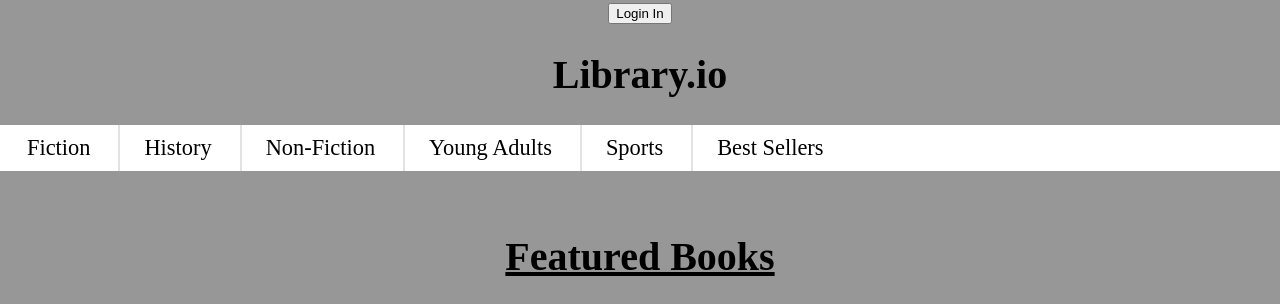
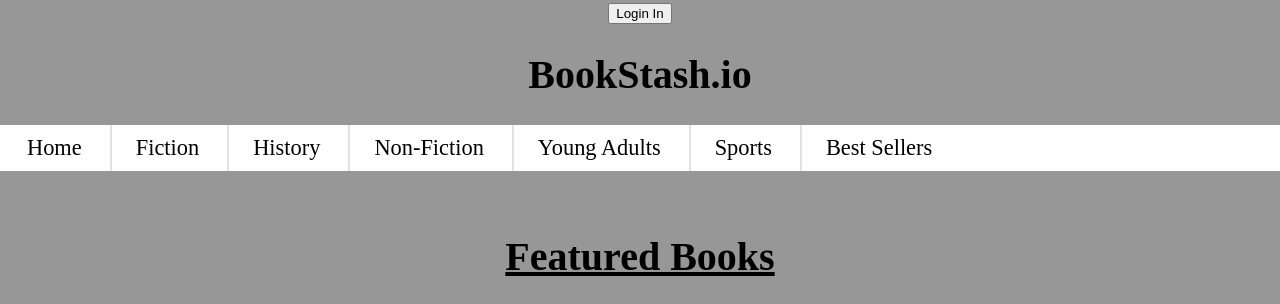
Before and after one commit to brandenkassab/CSI-4999, a PHP site: page /home.php in a window 1280 px wide. Shown: the part 301-605 px from the top of the page. Run offline with PHP 8.4, Linux system fonts and the light colour scheme; a user stored in the database is signed in.

Commit message:
Update home.php

```diff
--- a/libraryio/home.php
+++ b/libraryio/home.php
@@ -92,13 +92,14 @@ h1{
 
 
 
-<h1>Library.io</h1>
+<h1>BookStash.io</h1>
 </center>
 
 <center>
 <div class="navigation-menu">
     <div id ="navigation">
         <ul>
+	    <li><a href="#">Home</a></li>
             <li><a href="#">Fiction</a></li>
             <li><a href="#">History</a></li>
             <li><a href="#">Non-Fiction</a></li>
```
